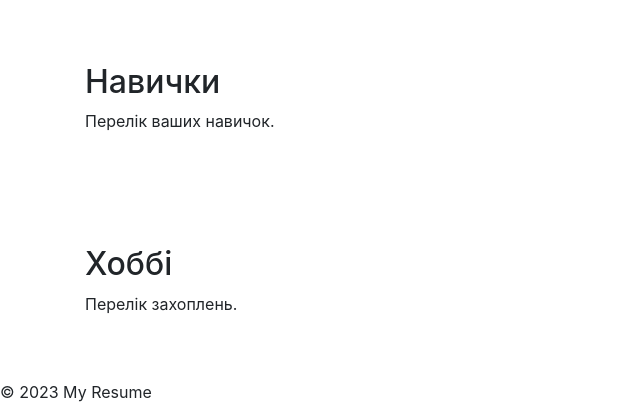
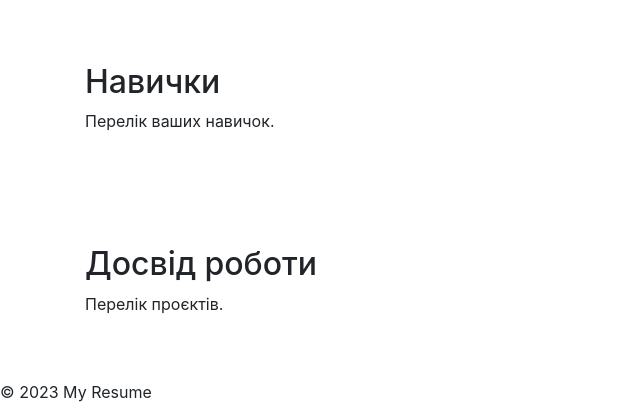
Before and after one commit to volodymyr210/flask-app-lab, a Flask app: page / in a window 1280 px wide. Shown: the part 776-1196 px from the top of the page, without its empty margins (0-640 px from the left). Run offline with Flask 3, Linux system fonts and the light colour scheme; some libraries are stand-ins or nearby versions.

Commit message:
Update resume.html

```diff
--- a/templates/resume.html
+++ b/templates/resume.html
@@ -17,7 +17,7 @@
 </section>
 
 <section id="experience" class="py-5">
-    <h2>Хоббі</h2>
-    <p>Перелік захоплень.</p>
+    <h2>Досвід роботи</h2>
+    <p>Перелік проєктів.</p>
 </section>
 {% endblock %}
```
